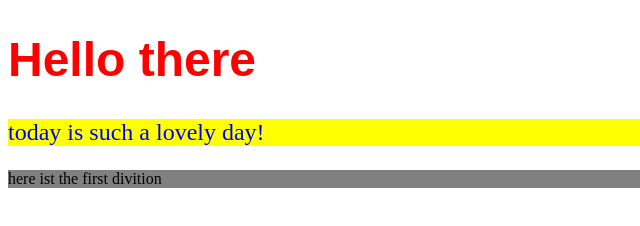
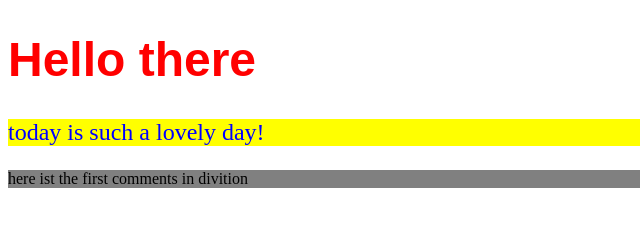
Before and after one commit to Frepacha/Day1-CSS, a plain HTML site: page index.html in a window 1280 px wide. Shown: the full height of the page, 0-640 px from the left. Drawn offline with Linux system fonts and the light colour scheme.

Commit message:
i add a id (comments) for div1

```diff
--- a/index.html
+++ b/index.html
@@ -13,7 +13,7 @@
 <body>
     <h1>Hello there</h1>
     <p>today is such a lovely day!</p>
-    <div>here ist the first divition</div>
+    <div id="comments">here ist the first comments in divition</div>
 </body>
 
 </html>
```
